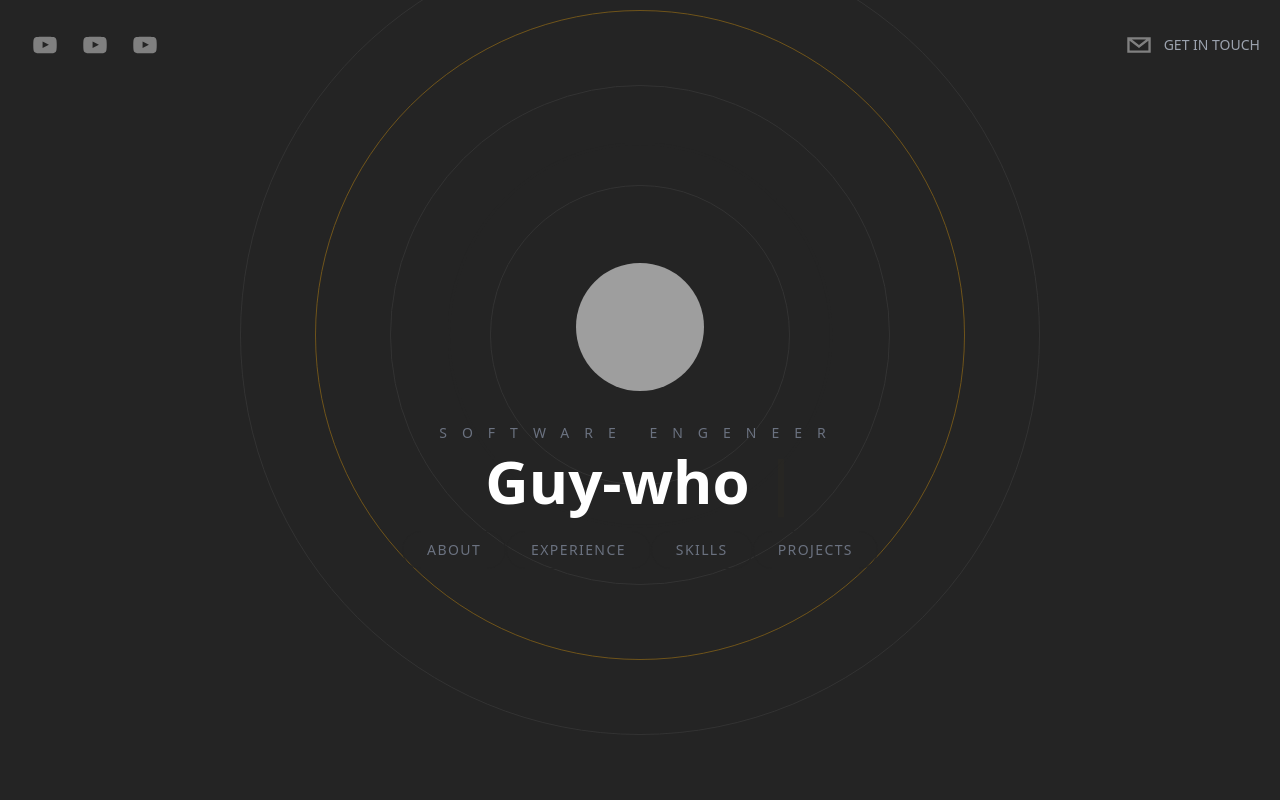
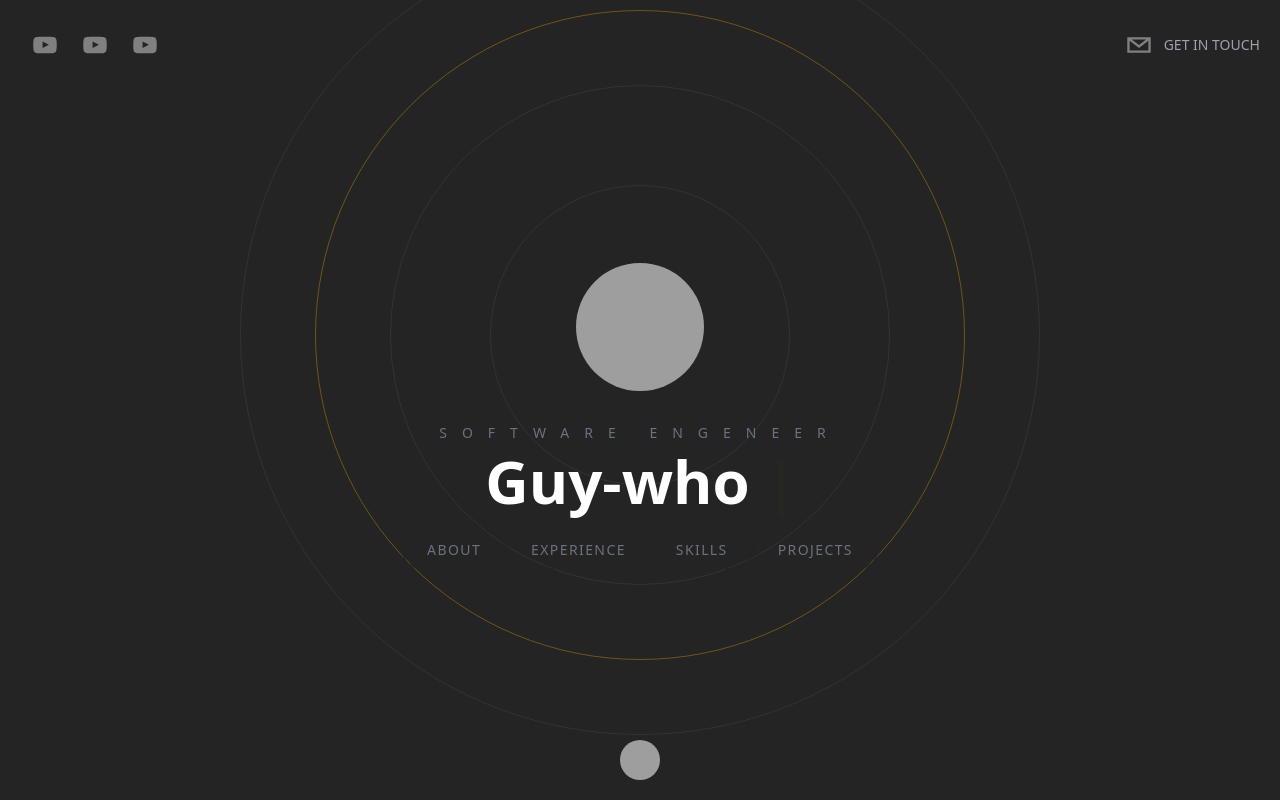
Before and after one commit to leancorv/nextjs-potfolio, a Next.js app: page / in a window 1280 px wide. Built offline with nearby package versions, Linux system fonts and the light colour scheme; grey boxes are pictures that could not be loaded.

Commit message:
Se añade Home Button

```diff
--- a/pages/index.tsx
+++ b/pages/index.tsx
@@ -1,4 +1,5 @@
 import Head from 'next/head'
+import Link from 'next/link'
 import About from '../components/About'
 import ContactMe from '../components/ContactMe'
 import Header from '../components/Header'
@@ -9,7 +10,7 @@ import WorkExperience from '../components/WorkExperience'
 
 export default function Home() {
   return (
-    <div className="bg-[rgb(36,36,36)] text-white h-screen snap-y snap-mandatory overflow-scroll z-0">
+    <div className="bg-[rgb(36,36,36)] text-white h-screen snap-y snap-mandatory overflow-y-scroll overflow-x-hidden z-0 scrollbar scrollbar-track-gray-400/20 scrollbar-thumb-[#F7AB0A]/80">
       <Head>
         <title>Leandro's Portfolio</title>
       </Head>
@@ -46,6 +47,19 @@ export default function Home() {
         <ContactMe />
       </section>
 
+
+      <Link href="#hero">
+        <footer className='sticky bottom-5 w-full cursor-pointer'>
+          <div className="flex items-center justify-center">
+            <img
+              className='h-10 w-10 rounded-full filter grayscale hover:grayscale-0 cursor-pointer'
+              src="https://i.imgur.com/e2yvD6A.png"
+              alt=""
+            />
+          </div>
+        </footer>
+      </Link>
+
     </ div>
   )
 }
```
